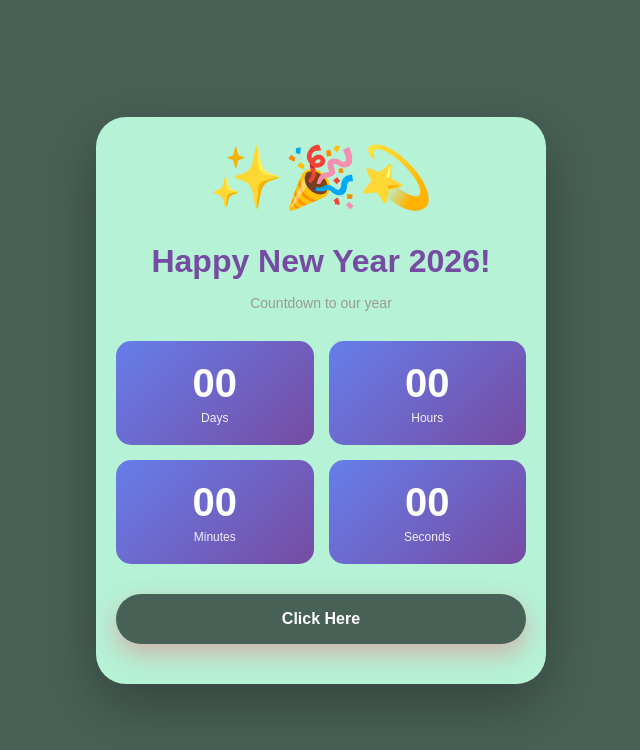
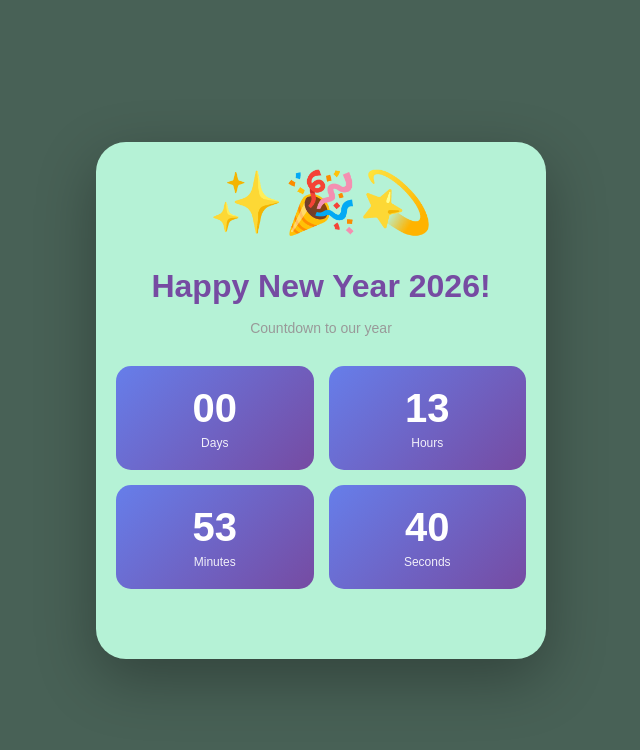
Before and after one commit to hyker123/HappyNewYear, a plain HTML site: page index.html in a window 1280 px wide. Shown: the whole page, without its empty margins (319-959 px from the left). Drawn offline with Linux system fonts and the light colour scheme.

Commit message:
Update index.html

```diff
--- a/index.html
+++ b/index.html
@@ -103,7 +103,7 @@ button.show{display:block}
 </div>
 
 <script>
-const target = new Date("2025-01-01T00:00:00+08:00").getTime();
+const target = new Date("2026-01-01T00:00:00+08:00").getTime();
 const btn = document.getElementById("btn");
 
 function tick(){
```
